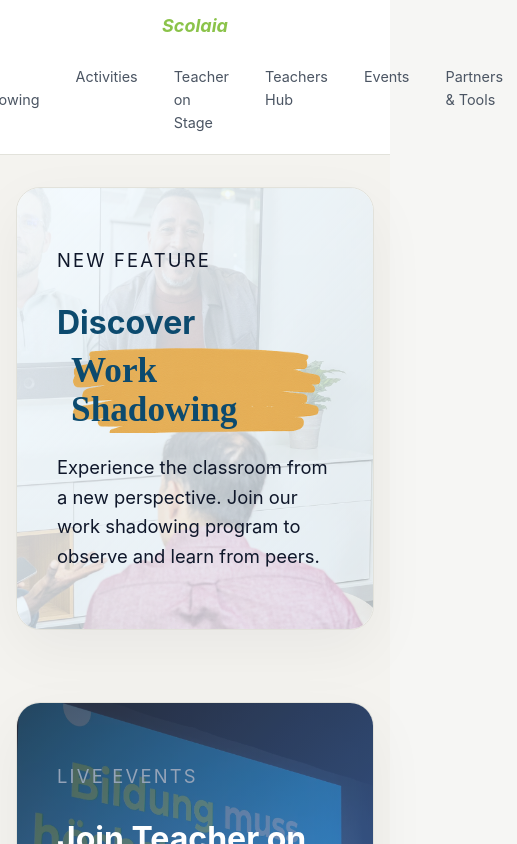
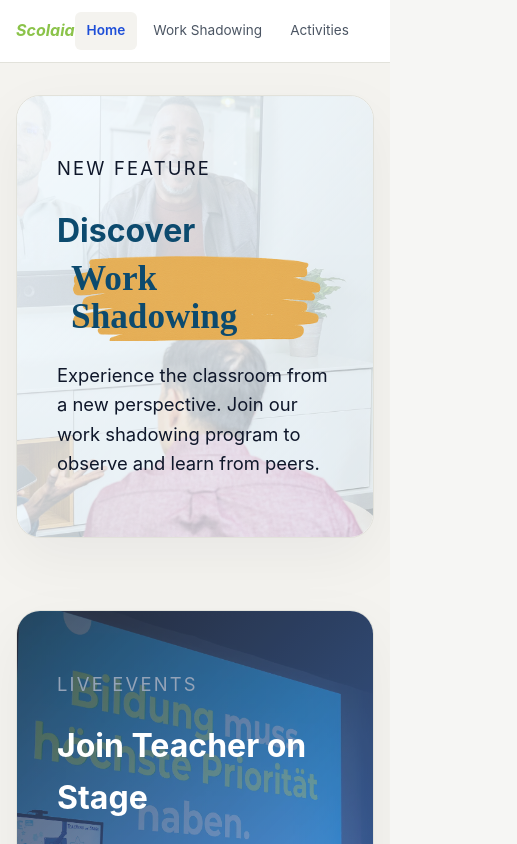
Before and after one commit to ozkoc/scolaia, a React (Vite) app: page / in a window 390 px wide. Shown: the top 844 px of the page, 517 px wide, since content can reach past the window. Built offline with nearby package versions, Linux system fonts and the light colour scheme.

Commit message:
Fix mobile navigation with horizontal scrolling

```diff
--- a/src/App.css
+++ b/src/App.css
@@ -771,8 +771,33 @@ button.icon-button {
 
 @media (max-width: 720px) {
   .site-header {
-    flex-direction: column;
-    gap: 1rem;
+    padding: 0.75rem 1rem;
+    overflow-x: auto;
+    flex-wrap: nowrap;
+  }
+
+  .site-header nav {
+    overflow-x: auto;
+    flex-wrap: nowrap;
+    gap: 0.25rem;
+    -webkit-overflow-scrolling: touch;
+    scrollbar-width: none;
+  }
+
+  .site-header nav::-webkit-scrollbar {
+    display: none;
+  }
+
+  .site-header nav a {
+    padding: 0.5rem 0.75rem;
+    font-size: 0.85rem;
+    white-space: nowrap;
+    flex-shrink: 0;
+  }
+
+  .site-logo {
+    font-size: 1rem;
+    flex-shrink: 0;
   }
 
   .site-main {
```
